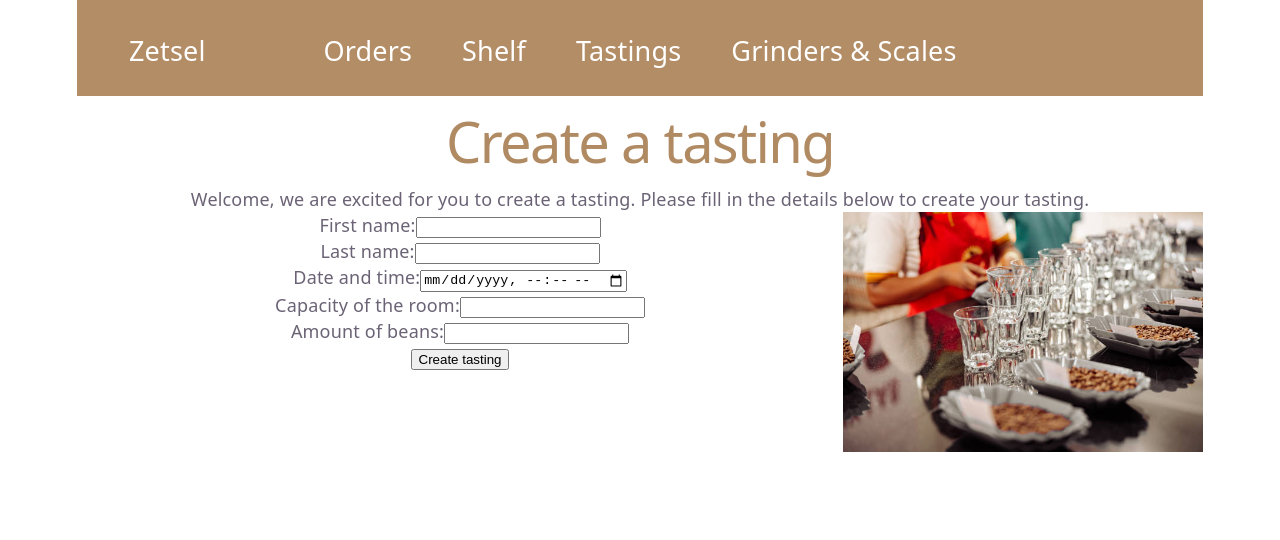
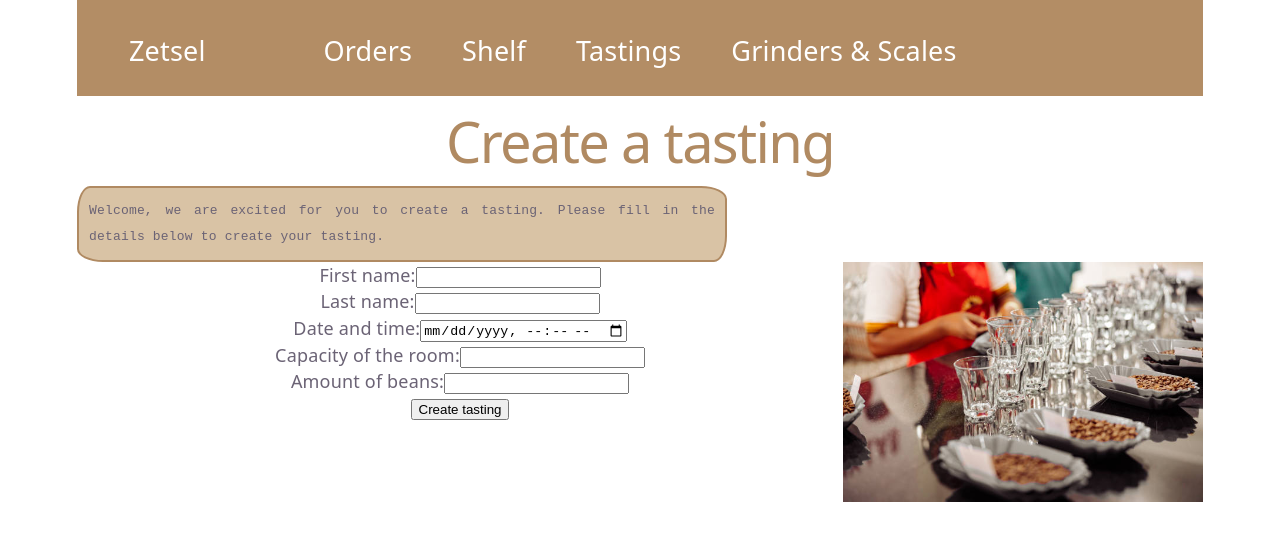
Before and after one commit to Bart079/INF2C-Team-3-WebAppDev, a React (Vite) app in the folder ClientApp/: page /create-tastings in a window 1280 px wide. Shown: the top 540 px of the page. Built offline with nearby package versions, Linux system fonts and the light colour scheme.

Commit message:
create tastings css toegevoegd

```diff
--- a/ClientApp/src/features/tastings/create_tastings.tsx
+++ b/ClientApp/src/features/tastings/create_tastings.tsx
@@ -14,7 +14,7 @@ export function CreateTastingPage() {
     return (
         <div>
             <h1>Create a tasting</h1>
-            <p>
+            <p className="text">
                 Welcome, we are excited for you to create a tasting.
                 Please fill in the details below to create your tasting.
             </p>
```
